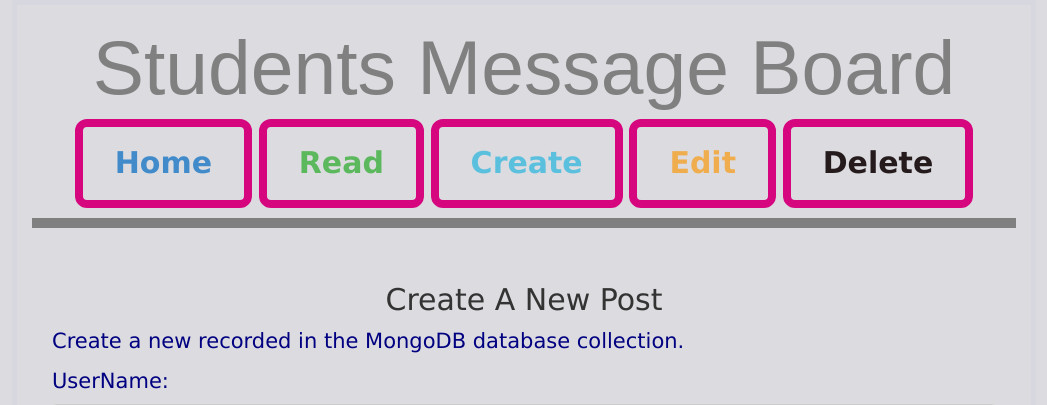
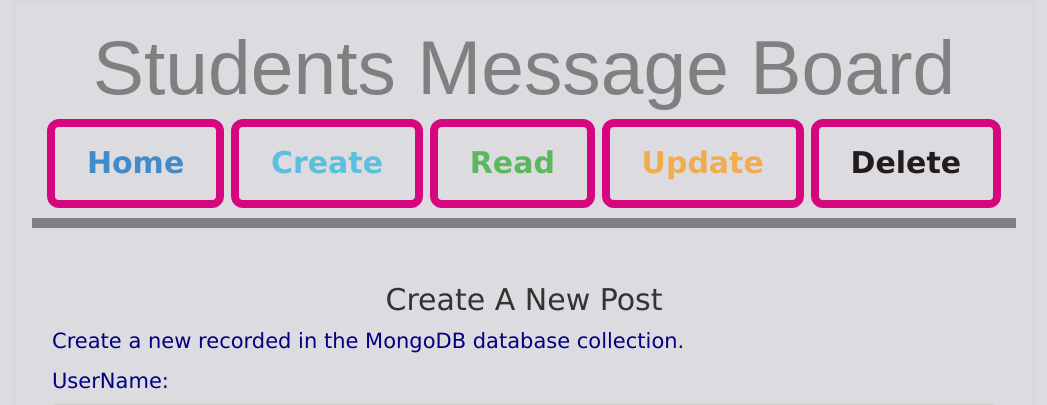
Before and after one commit to uljad/WebAppDemo, a Flask app: page /create in a window 1280 px wide. Shown: the top 405 px of the page, without its empty margins (116-1163 px from the left). Run offline with Flask 2, Linux system fonts and the light colour scheme; parts of the project's set-up code (start-up, migrations or seed data) failed here and were passed over; some libraries are stand-ins or nearby versions.

Commit message:
just poetry

```diff
--- a/templates/base.html
+++ b/templates/base.html
@@ -18,9 +18,9 @@
         <h1 style="font-size:6vw">Students Message Board</h1>
         <p>
           <a href="{{ url_for('home')}}" class="btn btn-home btn-outline"><i class="icon-pencil"></i> <strong>Home</strong></a>
+          <a href="{{ url_for('create')}}" class="btn btn-create btn-outline"><i class="icon-trash"></i> <strong>Create</strong></a>
           <a href="{{ url_for('read')}}" class="btn btn-read btn-outline"><i class="icon-edit"></i> <strong>Read</strong></a>
-          <a href="{{ url_for('create')}}" class="btn btn-create btn-outline"><i class="icon-trash"></i> <strong>Create</strong></a>
-          <a href="{{ url_for('edit')}}" class="btn btn-edit btn-outline"><i class="icon-align-justify"></i> <strong>Edit</strong></a>
+          <a href="{{ url_for('edit')}}" class="btn btn-edit btn-outline"><i class="icon-align-justify"></i> <strong>Update</strong></a>
           <a href="{{ url_for('delete')}}" class="btn btn-delete btn-outline"><i class="icon-align-justify"></i> <strong>Delete</strong></a>
 
         </p>
```
